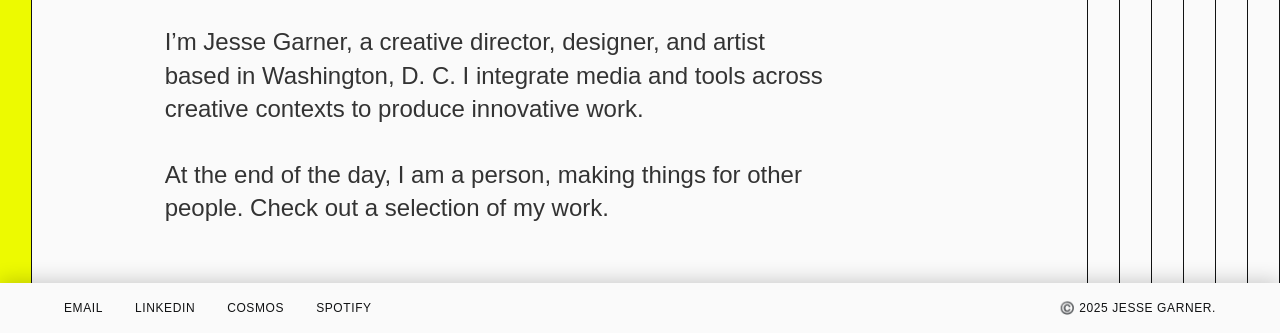
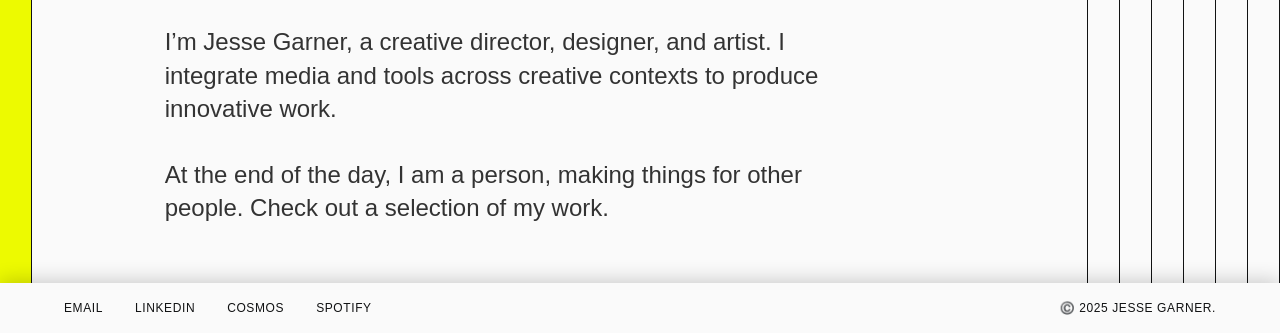
Before and after one commit to jsgarner/jsgarner.github.io, a plain HTML site: page index.html in a window 1280 px wide. Shown: the part 467-800 px from the top of the page. Drawn offline with nearby package versions, Linux system fonts and the light colour scheme; a web font is replaced by a local one.

Commit message:
Update Hello content

```diff
--- a/index.html
+++ b/index.html
@@ -83,7 +83,7 @@
                     </div>
                     <div class="spacer-medium"></div>
                     <div class="container-paragraph">
-                      <p class="paragraph-large">I’m Jesse Garner, a creative director, designer, and artist based in Washington, D. C. I integrate media and tools across creative contexts to produce innovative work.<br></p>
+                      <p class="paragraph-large">I’m Jesse Garner, a creative director, designer, and artist. I integrate media and tools across creative contexts to produce innovative work.<br></p>
                       <div class="spacer-medium"></div>
                       <p class="paragraph-large">At the end of the day, I am a person, making things for other people. Check out a selection of my work.<br></p>
                     </div>
```
Also changed, not shown: 1 other file.
